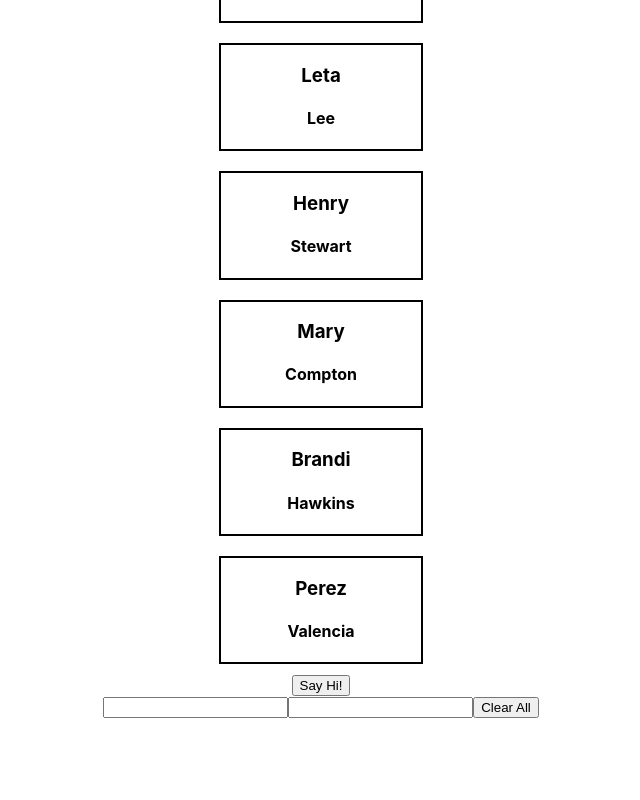
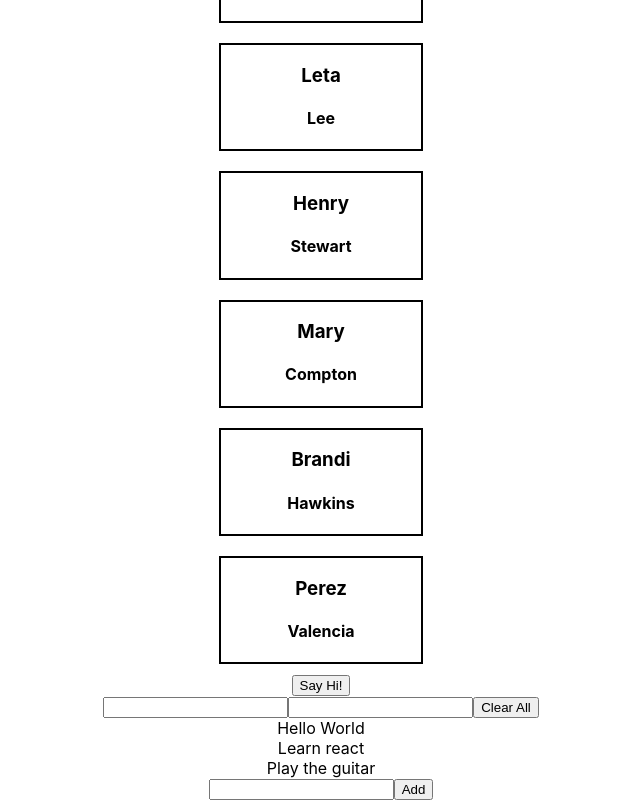
Before and after one commit to vladi375/react-homework, a React (Create React App) app: page / in a window 1280 px wide. Shown: the part 1548-2348 px from the top of the page, without its empty margins (319-959 px from the left). Before the commit the page ends 2266 px from the top, so only its background shows below. Built offline with nearby package versions, Linux system fonts and the light colour scheme.

Commit message:
feat: added todo-list

```diff
--- a/src/App.js
+++ b/src/App.js
@@ -11,6 +11,7 @@ import Ex4 from "./components/Ex4";
 import Ex5 from "./components/Ex5";
 import Ex6 from "./components/Ex6";
 import Ex7 from "./components/Ex7";
+import ToDoList from "./components/TodoList";
 import "./App.css";
 import data from "./data.json";
 
@@ -29,6 +30,7 @@ function App() {
       <Ex5 />
       <Ex6 />
       <Ex7 />
+      <ToDoList />
     </div>
   );
 }
--- a/src/components/Pr4/index.js
+++ b/src/components/Pr4/index.js
@@ -1,45 +1,37 @@
-import React from 'react';
-import './styles.css';
+import React from "react";
+import "./styles.css";
 
 class Menu extends React.Component {
-
   ingredients = [
     { name: "Главная", id: 0 },
     { name: "Контакты", id: 1 },
     { name: "Доставка", id: 2 },
-        { name: "Оплата", id: 3 }
+    { name: "Оплата", id: 3 },
   ];
 
   state = {
     list: false,
-    }
+  };
 
   onToggle = () => {
-        this.setState({ list: !this.state.list })
-    }
+    this.setState({ list: !this.state.list });
+  };
 
   render() {
     return (
       <div>
-                <button onClick={this.onToggle}>Меню {this.state.list ? "🔺" : "🔻"}</button>
-                { this.state.list && (
+        <button onClick={this.onToggle}>
+          Меню {this.state.list ? "🔺" : "🔻"}
+        </button>
+        {this.state.list && (
           <div>
-                        {this.ingredients.map(item => {
-                            return <div key={item.id}>{item.name}</div>
+            {this.ingredients.map((item) => {
+              return <div key={item.id}>{item.name}</div>;
             })}
           </div>
         )}
       </div>
-        )
-    }
-}
-
-class Option extends React.Component {
-
-    render() {
-        return(
-            <li>{this.props.name}</li>
-        )
+    );
   }
 }
 
--- /dev/null
+++ b/src/components/TodoList/index.js
@@ -0,0 +1,40 @@
+import React from "react";
+import initialItems from "./initialItems.json";
+
+class ToDoList extends React.Component {
+  state = {
+    todoItems: initialItems,
+    newItem: "",
+  };
+
+  onChangeText = (event) => {
+    this.setState({ newItem: event.target.value });
+  };
+
+  onAddItem = () => {
+    const nextItems = [...this.state.todoItems];
+    const newTodoItem = {
+      id: this.state.todoItems.length,
+      text: this.state.newItem,
+    };
+    nextItems.push(newTodoItem);
+    this.setState({ todoItems: nextItems, newItem: "" });
+  };
+  render() {
+    return (
+      <div>
+        {this.state.todoItems.map((item) => {
+          return <div key={item.id}>{item.text}</div>;
+        })}
+        <input
+          type="text"
+          onChange={this.onChangeText}
+          value={this.state.newItem}
+        />
+        <button onClick={this.onAddItem}>Add</button>
+      </div>
+    );
+  }
+}
+
+export default ToDoList;
--- /dev/null
+++ b/src/components/TodoList/initialItems.json
@@ -0,0 +1,14 @@
+[
+  {
+    "id": 0,
+    "text": "Hello World"
+  },
+  {
+    "id": 1,
+    "text": "Learn react"
+  },
+  {
+    "id": 2,
+    "text": "Play the guitar"
+  }
+]
```
Lines whose indentation alone changed are shown as unchanged.
